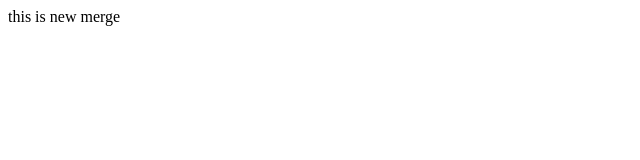
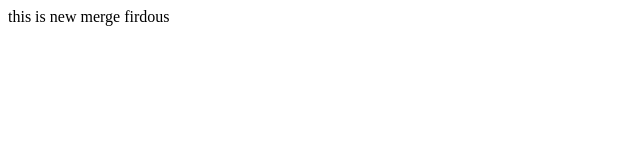
Before and after one commit to Syedfirdous/syed, a plain HTML site: page git-workflow/index.html in a window 1280 px wide. Shown: the full height of the page, 0-640 px from the left. Drawn offline with Linux system fonts and the light colour scheme.

Commit message:
new conflict01

```diff
--- a/git-workflow/index.html
+++ b/git-workflow/index.html
@@ -6,6 +6,6 @@
     <title>Document</title>
 </head>
 <body>
-    this is new merge
+    this is new merge firdous
 </body>
 </html>
```
